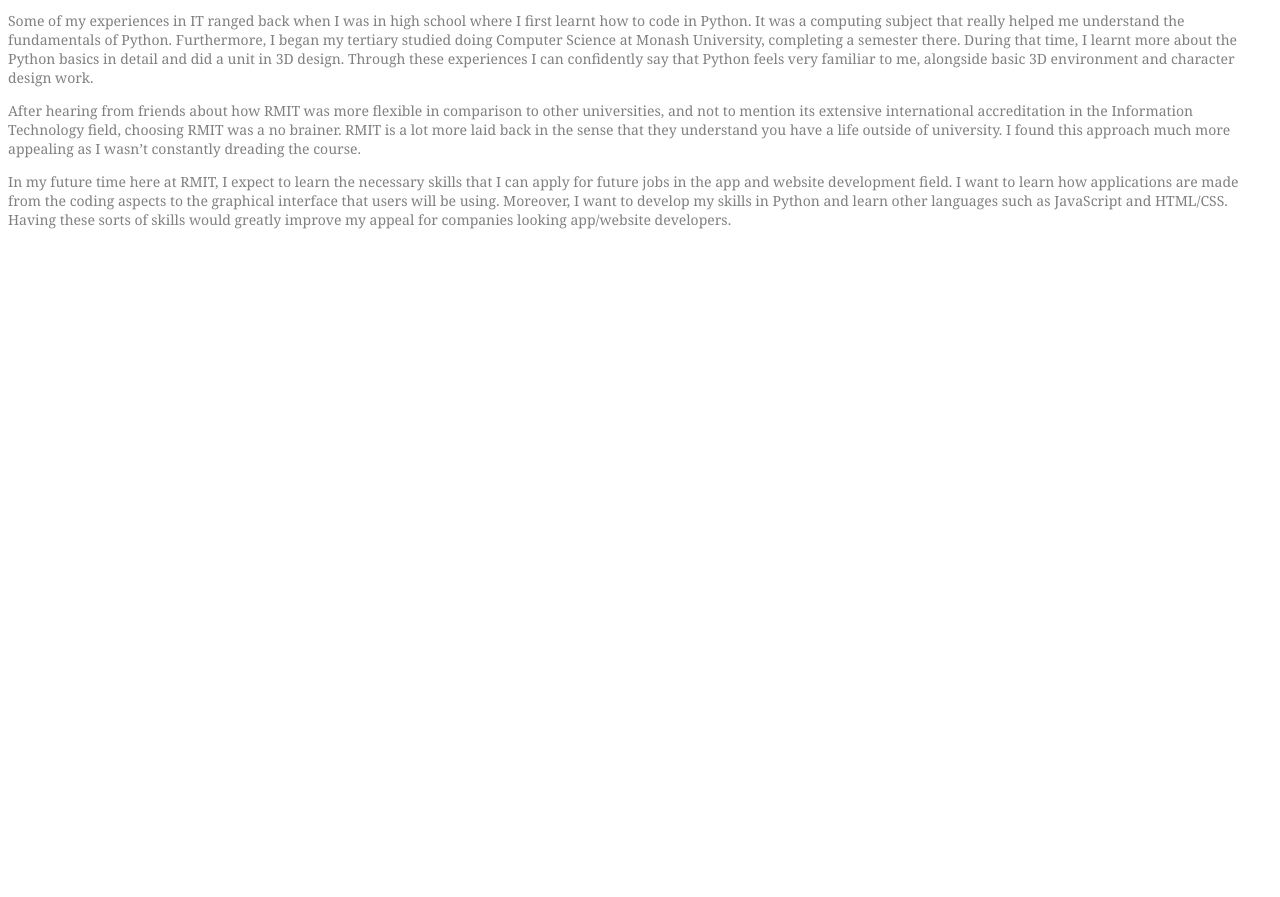
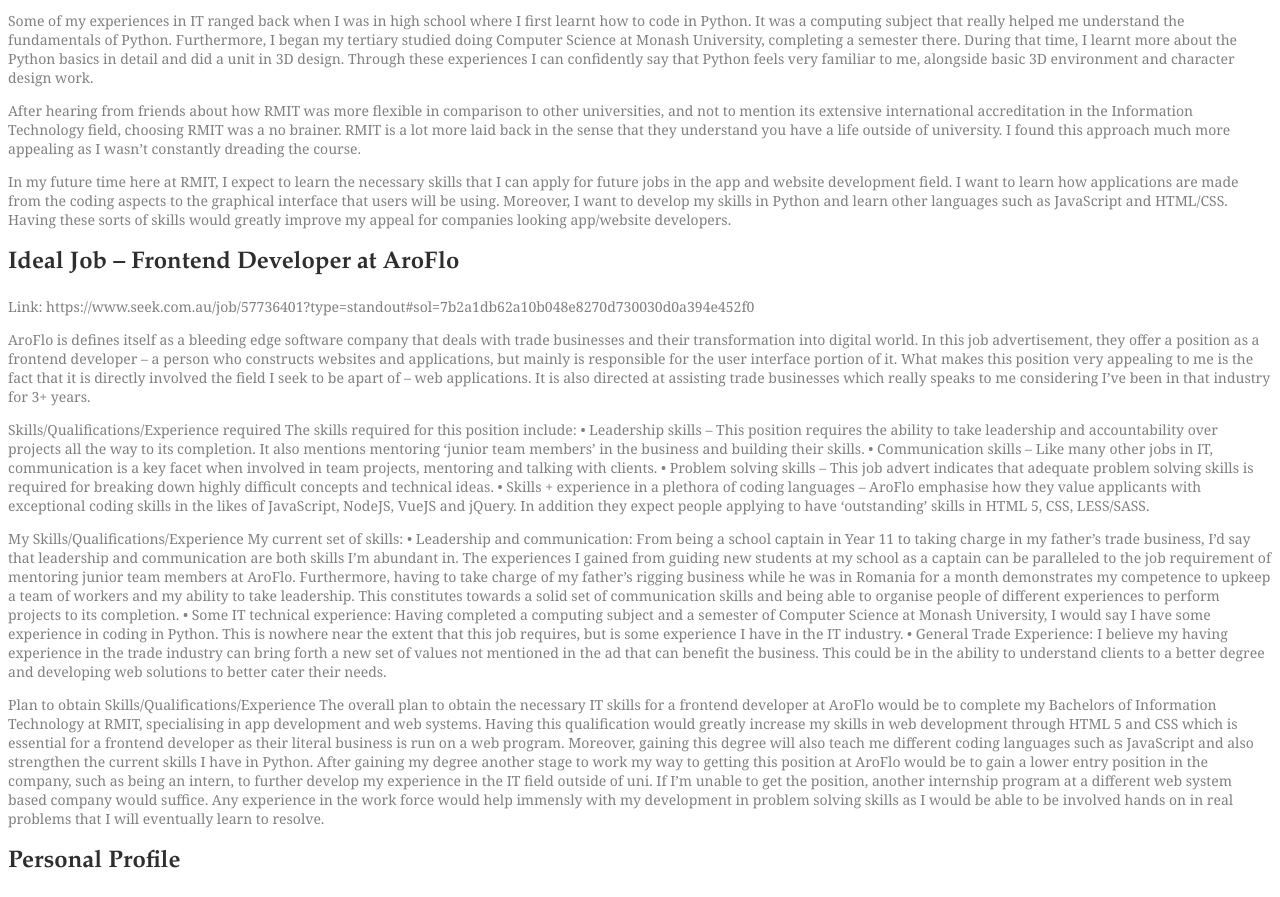
Before and after one commit to andrewfaa/Assignment-1---Intro-to-IT, a plain HTML site: page index.html in a window 1280 px wide. Shown: the part 529-1426 px from the top of the page. Before the commit the page ends 800 px from the top, so only its background shows below. Drawn offline with Linux system fonts and the light colour scheme.

Commit message:
idea job section

```diff
--- a/index.html
+++ b/index.html
@@ -26,5 +26,26 @@
   <p>After hearing from friends about how RMIT was more flexible in comparison to other universities, and not to mention its extensive international accreditation in the Information Technology field, choosing RMIT was a no brainer. RMIT is a lot more laid back in the sense that they understand you have a life outside of university. I found this approach much more appealing as I wasn’t constantly dreading the course.</p>
   <p>In my future time here at RMIT, I expect to learn the necessary skills that I can apply for future jobs in the app and website development field. I want to learn how applications are made from the coding aspects to the graphical interface that users will be using. Moreover, I want to develop my skills in Python and learn other languages such as JavaScript and HTML/CSS. Having these sorts of skills would greatly improve my appeal for companies looking app/website developers.</p>
   <p></p>
+  <h2>Ideal Job – Frontend Developer at AroFlo</h2>
+  <p>Link: https://www.seek.com.au/job/57736401?type=standout#sol=7b2a1db62a10b048e8270d730030d0a394e452f0</p>
+  <p>AroFlo is defines itself as a bleeding edge software company that deals with trade businesses and their transformation into digital world.  In this job advertisement, they offer a position as a frontend developer – a person who constructs websites and applications, but mainly is responsible for the user interface portion of it. What makes this position very appealing to me is the fact that it is directly involved the field I seek to be apart of – web applications.  It is also directed at assisting trade businesses which really speaks to me considering I’ve been in that industry for 3+ years.</p>
+  <p>Skills/Qualifications/Experience required
+The skills required for this position include:
+•	Leadership skills – This position requires the ability to take leadership and accountability over projects all the way to its completion. It also mentions mentoring ‘junior team members’ in the business and building their skills.
+•	Communication skills – Like many other jobs in IT, communication is a key facet when involved in team projects, mentoring and talking with clients.
+•	Problem solving skills – This job advert indicates that adequate problem solving skills is required for breaking down highly difficult concepts and technical ideas.
+•	Skills + experience in a plethora of coding languages – AroFlo emphasise how they value applicants with exceptional coding skills in the likes of JavaScript, NodeJS, VueJS and jQuery. In addition they expect people applying to have ‘outstanding’ skills in HTML 5, CSS, LESS/SASS.
+</p>
+  <p>My Skills/Qualifications/Experience
+My current set of skills:
+•	Leadership and communication: From being a school captain in Year 11 to taking charge in my father’s trade business, I’d say that leadership and communication are both skills I’m abundant in. The experiences I gained from guiding new students at my school as a captain can be paralleled to the job requirement of mentoring junior team members at AroFlo. Furthermore, having to take charge of my father’s rigging business while he was in Romania for a month demonstrates my competence to upkeep a team of workers and my ability to take leadership. This constitutes towards a solid set of communication skills and being able to organise people of different experiences to perform projects to its completion.
+•	Some IT technical experience: Having completed a computing subject and a semester of Computer Science at Monash University, I would say I have some experience in coding in Python. This is nowhere near the extent that this job requires, but is some experience I have in the IT industry.
+•	General Trade Experience: I believe my having experience in the trade industry can bring forth a new set of values not mentioned in the ad that can benefit the business. This could be in the ability to understand clients to a better degree and developing web solutions to better cater their needs.
+</p>
+  <p>Plan to obtain Skills/Qualifications/Experience
+The overall plan to obtain the necessary IT skills for a frontend developer at AroFlo would be to complete my Bachelors of Information Technology at RMIT, specialising in app development and web systems. Having this qualification would greatly increase my skills in web development through HTML 5 and CSS which is essential for a frontend developer as their literal business is run on a web program. Moreover, gaining this degree will also teach me different coding languages such as JavaScript and also strengthen the current skills I have in Python.
+After gaining my degree another stage to work my way to getting this position at AroFlo would be to gain a lower entry position in the company, such as being an intern, to further develop my experience in the IT field outside of uni. If I’m unable to get the position, another internship program at a different web system based company would suffice. Any experience in the work force would help immensly with my development in problem solving skills as I would be able to be involved hands on in real problems that I will eventually learn to resolve.
+</p>
+  <h2>Personal Profile</h2>
   </body>
 </html>
```
